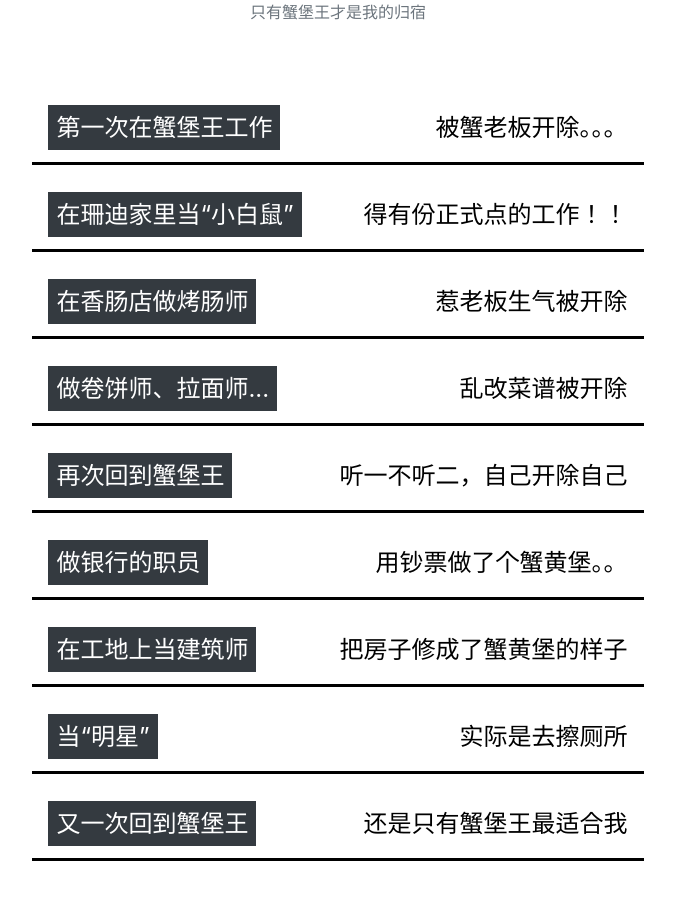
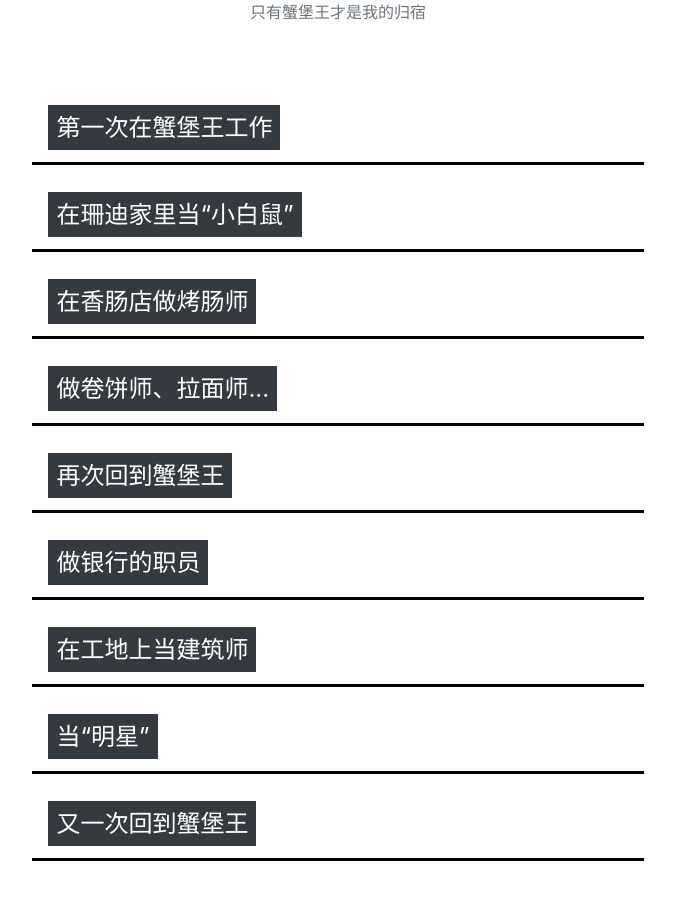
Before and after one commit to yjq-free-life/cv, a plain HTML site: page HTML/04.html in a window 1280 px wide. Shown: the part 2418-3318 px from the top of the page, without its empty margins (302-977 px from the left). Drawn offline with Linux system fonts and the light colour scheme.

Commit message:
Update 04.html

```diff
--- a/HTML/04.html
+++ b/HTML/04.html
@@ -371,20 +371,17 @@
                 <div class="p-2 col-md-6 m-auto text-left">
 					<div class="E p-3">
 					<a data-toggle="collapse" aria-expanded="false" aria-controls="collapse-1" href="#collapse-1" role="button">
-						<p class="m-0 p"><data class="p-2 bg-dark text-white">第一次在蟹堡王工作</data>
-						<data class="float-right">被蟹老板开除。。。</data></p>
+						<p class="m-0 p"><data class="p-2 bg-dark text-white">第一次在蟹堡王工作</data></p>
 					</a>
 					</div>
                     <div class="collapse text-center" id="collapse-1">
                         <video class="w-100 mt-3" src="../mp4/1.mp4" loop controls></video>
-						<p class="m-0 pl-3">贴吧：https://tieba.baidu.com/f?kw=%E6%B5%B7%E6%A3%89%E5%AE%9D%E5%AE%9D</p>
                     </div>
                 </div>
                 <div class="p-2 col-md-6 m-auto text-left">
                 	<div class="E p-3">
                 	<a data-toggle="collapse" aria-expanded="false" aria-controls="collapse-2" href="#collapse-2" role="button">
-                		<p class="m-0 p"><data class="p-2 bg-dark text-white">在珊迪家里当“小白鼠”</data>
-                		<data class="float-right">得有份正式点的工作！！</data></p>
+                		<p class="m-0 p"><data class="p-2 bg-dark text-white">在珊迪家里当“小白鼠”</data></p>
                 	</a>
                 	</div>
                     <div class="collapse text-center" id="collapse-2">
@@ -394,8 +391,7 @@
                 <div class="p-2 col-md-6 m-auto text-left">
                 	<div class="E p-3">
                 	<a data-toggle="collapse" aria-expanded="false" aria-controls="collapse-3" href="#collapse-3" role="button">
-                		<p class="m-0 p"><data class="p-2 bg-dark text-white">在香肠店做烤肠师</data>
-                		<data class="float-right">惹老板生气被开除</data></p>
+                		<p class="m-0 p"><data class="p-2 bg-dark text-white">在香肠店做烤肠师</data></p>
                 	</a>
                 	</div>
                     <div class="collapse text-center" id="collapse-3">
@@ -405,8 +401,7 @@
                 <div class="p-2 col-md-6 m-auto text-left">
                 	<div class="E p-3">
                 	<a data-toggle="collapse" aria-expanded="false" aria-controls="collapse-4" href="#collapse-4" role="button">
-                		<p class="m-0 p"><data class="p-2 bg-dark text-white">做卷饼师、拉面师...</data>
-                		<data class="float-right">乱改菜谱被开除</data></p>
+                		<p class="m-0 p"><data class="p-2 bg-dark text-white">做卷饼师、拉面师...</data></p>
                 	</a>
                 	</div>
                     <div class="collapse text-center" id="collapse-4">
@@ -416,8 +411,7 @@
 				<div class="p-2 col-md-6 m-auto text-left">
 					<div class="E p-3">
 					<a data-toggle="collapse" aria-expanded="false" aria-controls="collapse-5" href="#collapse-5" role="button">
-						<p class="m-0 p"><data class="p-2 bg-dark text-white">再次回到蟹堡王</data>
-						<data class="float-right">听一不听二，自己开除自己</data></p>
+						<p class="m-0 p"><data class="p-2 bg-dark text-white">再次回到蟹堡王</data></p>
 					</a>
 					</div>
 				    <div class="collapse text-center" id="collapse-5">
@@ -427,8 +421,7 @@
 				<div class="p-2 col-md-6 m-auto text-left">
 					<div class="E p-3">
 					<a data-toggle="collapse" aria-expanded="false" aria-controls="collapse-6" href="#collapse-6" role="button">
-						<p class="m-0 p"><data class="p-2 bg-dark text-white">做银行的职员</data>
-						<data class="float-right">用钞票做了个蟹黄堡。。</data></p>
+						<p class="m-0 p"><data class="p-2 bg-dark text-white">做银行的职员</data></p>
 					</a>
 					</div>
 				    <div class="collapse text-center" id="collapse-6">
@@ -438,8 +431,7 @@
 				<div class="p-2 col-md-6 m-auto text-left">
 					<div class="E p-3">
 					<a data-toggle="collapse" aria-expanded="false" aria-controls="collapse-7" href="#collapse-7" role="button">
-						<p class="m-0 p"><data class="p-2 bg-dark text-white">在工地上当建筑师</data>
-						<data class="float-right">把房子修成了蟹黄堡的样子</data></p>
+						<p class="m-0 p"><data class="p-2 bg-dark text-white">在工地上当建筑师</data></p>
 					</a>
 					</div>
 				    <div class="collapse text-center" id="collapse-7">
@@ -449,8 +441,7 @@
 				<div class="p-2 col-md-6 m-auto text-left">
 					<div class="E p-3">
 					<a data-toggle="collapse" aria-expanded="false" aria-controls="collapse-8" href="#collapse-8" role="button">
-						<p class="m-0 p"><data class="p-2 bg-dark text-white">当“明星”</data>
-						<data class="float-right">实际是去擦厕所</data></p>
+						<p class="m-0 p"><data class="p-2 bg-dark text-white">当“明星”</data></p>
 					</a>
 					</div>
 				    <div class="collapse text-center" id="collapse-8">
@@ -460,8 +451,7 @@
 				<div class="p-2 col-md-6 m-auto text-left">
 					<div class="E p-3">
 					<a data-toggle="collapse" aria-expanded="false" aria-controls="collapse-9" href="#collapse-9" role="button">
-						<p class="m-0 p"><data class="p-2 bg-dark text-white">又一次回到蟹堡王</data>
-						<data class="float-right">还是只有蟹堡王最适合我</data></p>
+						<p class="m-0 p"><data class="p-2 bg-dark text-white">又一次回到蟹堡王</data></p>
 					</a>
 					</div>
 				    <div class="collapse text-center" id="collapse-9">
```
